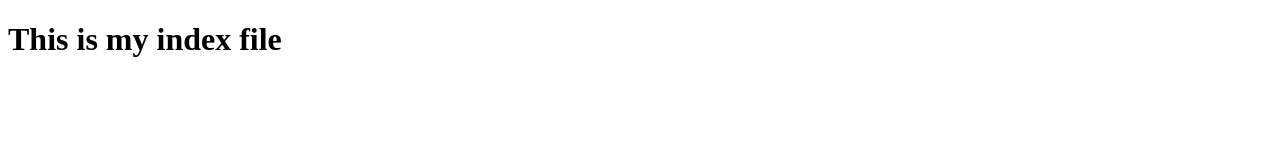
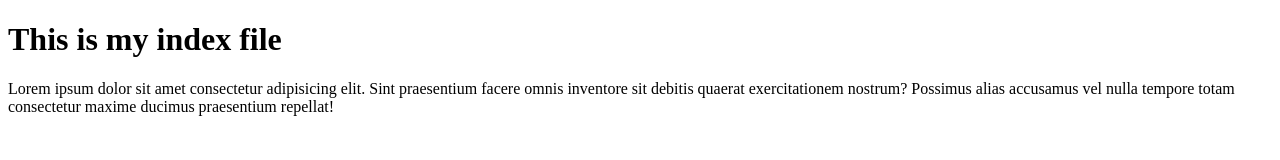
Before and after one commit to hamnaimran1207/Repository-3, a plain HTML site: page index.html in a window 1280 px wide. Drawn offline with Linux system fonts and the light colour scheme.

Commit message:
I updated index file

```diff
--- a/index.html
+++ b/index.html
@@ -7,5 +7,6 @@
 </head>
 <body>
     <h1>This is my index file</h1>
+    <p>Lorem ipsum dolor sit amet consectetur adipisicing elit. Sint praesentium facere omnis inventore sit debitis quaerat exercitationem nostrum? Possimus alias accusamus vel nulla tempore totam consectetur maxime ducimus praesentium repellat!</p>
 </body>
 </html>
```
